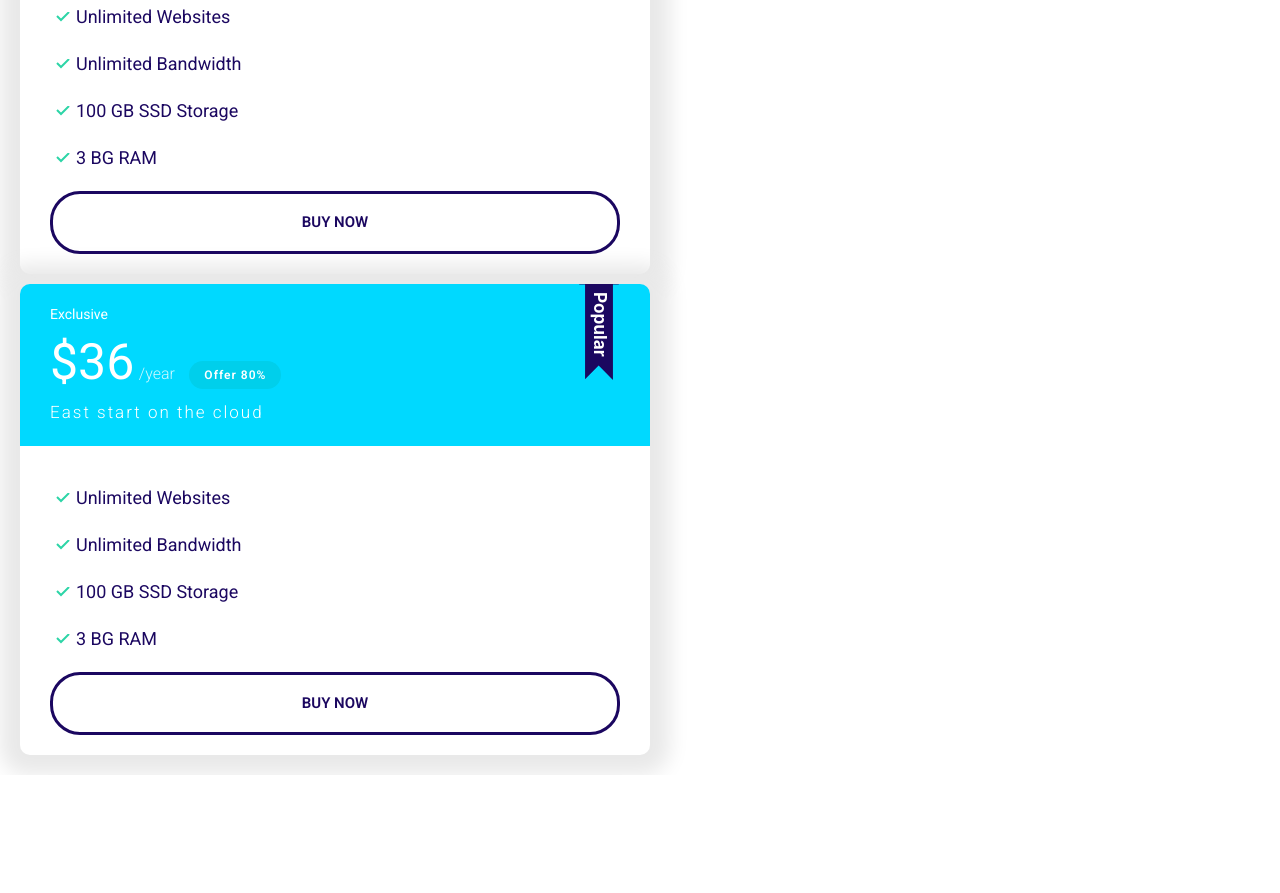
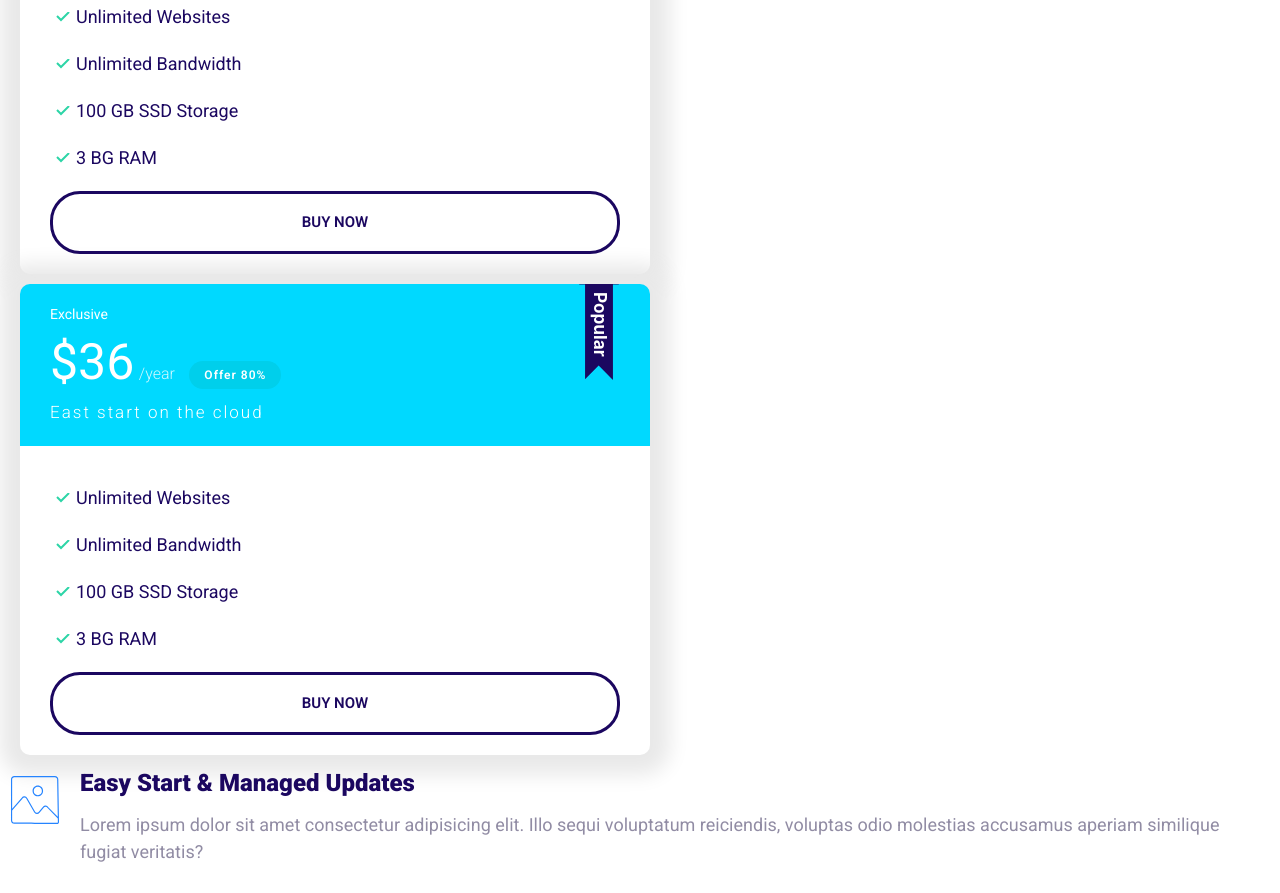
Before and after one commit to jerred-coding/ycyc, a plain HTML site: page index.html in a window 1280 px wide. Shown: the part 1259-2152 px from the top of the page. Before the commit the page ends 2034 px from the top, so only its background shows below. Drawn offline with Linux system fonts and the light colour scheme.

Commit message:
media draft

```diff
--- a/index.html
+++ b/index.html
@@ -114,5 +114,21 @@
         </div>
       </div>
     </div>
+
+    <div class="media">
+      <div class="media__image">
+        <svg class="icon icon--primary">
+          <use xlink:href="images/sprite.svg#snap"></use>
+        </svg>
+      </div>
+      <div class="media__body">
+        <h3 class="media__title">Easy Start & Managed Updates</h3>
+        <p>
+          Lorem ipsum dolor sit amet consectetur adipisicing elit. Illo sequi
+          voluptatum reiciendis, voluptas odio molestias accusamus aperiam
+          similique fugiat veritatis?
+        </p>
+      </div>
+    </div>
   </body>
 </html>
--- a/ycyc CSS/style.css
+++ b/ycyc CSS/style.css
@@ -305,7 +305,7 @@ a {
 
 .card {
   border-radius: 10px;
-  width: 50%;
+  width: 100%;
   box-shadow: 0 0 20px 20px rgb(233, 233, 233);
   overflow: hidden;
   margin: 1rem;
@@ -385,6 +385,10 @@ a {
 }
 
 @media screen and (min-width: 1024px) {
+  .card {
+    width: 50%;
+  }
+
   .plan__name {
     font-size: 1.4rem;
   }
@@ -398,3 +402,21 @@ a {
     font-size: 1.7rem;
   }
 }
+
+.media {
+  display: flex; /* use flex to lay object horizontally */
+}
+
+.media__title {
+  margin-top: 0;
+}
+.media__body {
+  margin: 0 2rem;
+}
+.media__image {
+  margin-top: 1rem;
+}
+.media .icon {
+  width: 50px;
+  height: 50px;
+}
```
Also changed, not shown: components/media.html (added, +15 -0 lines).
